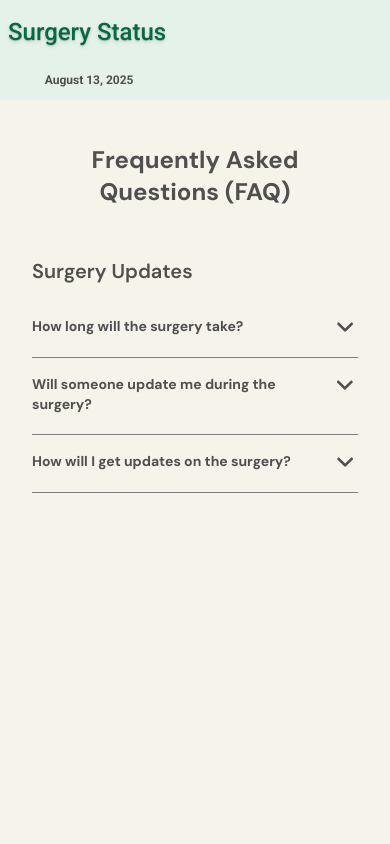
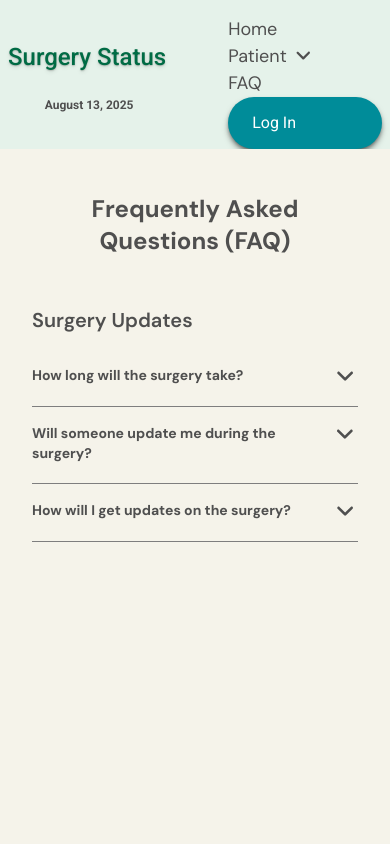
Before and after one commit to chingu-voyages/V56-tier2-team-25, a React (Vite) app: page /faq in a window 390 px wide. Shown: the top 844 px of the page. Built offline with nearby package versions, Linux system fonts and the light colour scheme; the HTML template or start-up script is replaced by a standard one.

Commit message:
work on mobile nav

```diff
--- a/src/components/Navbar.jsx
+++ b/src/components/Navbar.jsx
@@ -105,7 +105,7 @@ const Navbar = () => {
     });
 
     return (
-        <nav className="hidden lg:flex items-center space-x-17">
+        <nav className="lg:flex items-center space-x-17">
             {links}
         </nav>
     );
```
